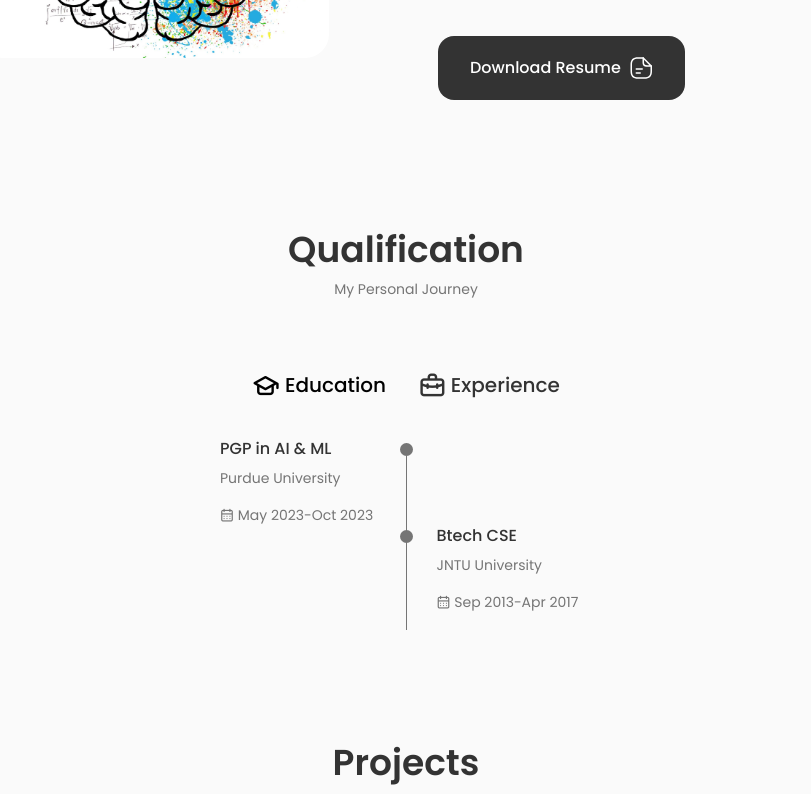
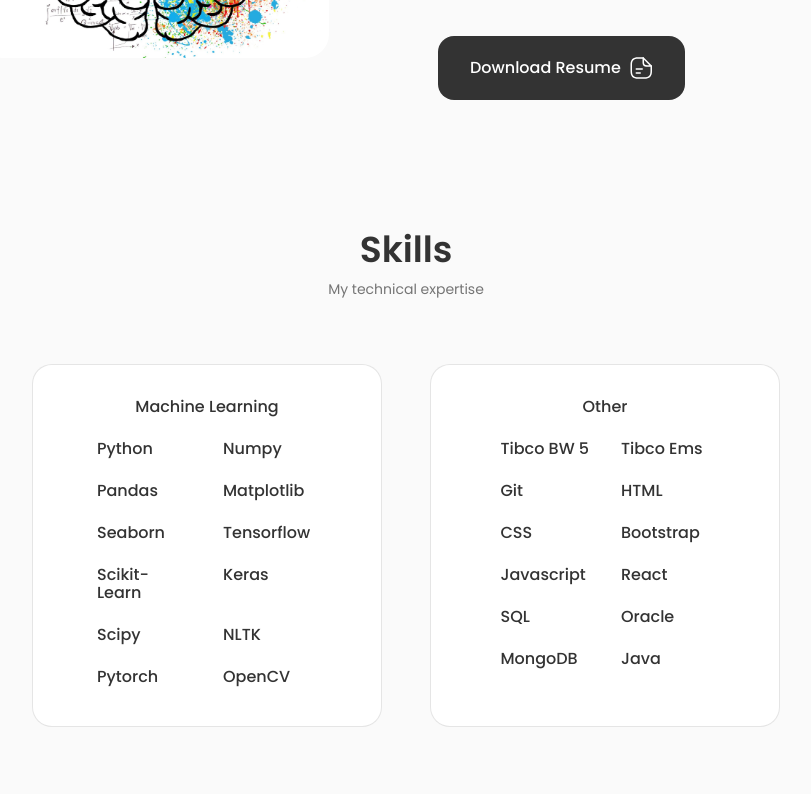
Before and after one commit to SravyaAbburi/SravyaSriAbburi, a React (Create React App) app: page / in a window 1280 px wide. Shown: the part 1160-1954 px from the top of the page, without its empty margins (234-1045 px from the left). Built offline with nearby package versions, Linux system fonts and the light colour scheme.

Commit message:
skills changed

```diff
--- a/src/App.js
+++ b/src/App.js
@@ -16,7 +16,7 @@ function App() {
       <main className='main'>
         <Home />
         <About />
-    {/* <Skills /> */}
+     <Skills />
         <Qualification/>
         <Projects/>
 
--- a/src/components/Header/Header.jsx
+++ b/src/components/Header/Header.jsx
@@ -30,12 +30,12 @@ const Header = () => {
                         <i className='uil uil-user nav__icon'></i>About
                     </a>
                 </li>
-{/*
+
                 <li className='nav__item'>
                     <a href='#skills' onClick={()=>setActiveNav('#skills')} className={activeNav ==='#skills' ? 'nav__link active-link' :'nav__link'}>
                         <i className='uil uil-file-alt nav__icon'></i>Skills
                     </a>
-                </li> */}
+                </li>
 
                 <li className='nav__item'>
                     <a href='#projects' onClick={()=>setActiveNav('#projects')} className={activeNav ==='#projects' ? 'nav__link active-link' :'nav__link'}>
--- a/src/components/Skills/MachineLearning.jsx
+++ b/src/components/Skills/MachineLearning.jsx
@@ -10,6 +10,7 @@ const MachineLearning = () => {
         <div className="skills__data">
 
         <div>
+
             <h3 className="skills__name">Python</h3>
 
         </div>
--- a/src/components/Skills/skills.css
+++ b/src/components/Skills/skills.css
@@ -9,6 +9,8 @@
     border: 1px solid rgba(0, 0, 0, 0.1);
     padding: 2rem 4rem;
     border-radius: 1.25rem;
+
+
 }
 
 .skills__title{
@@ -29,13 +31,17 @@
     display: grid;
     align-items: flex-start;
     row-gap: 1rem;
+    column-gap: 2rem;
+
+
+    grid-template-columns: 1fr 1fr;
+
 
 }
 
 .skills__data{
     display: flex;
-    column-gap: 0.5rem;
-
+column-gap: 0.5rem;
 }
 
 .skills .bx-badge-check{
```
